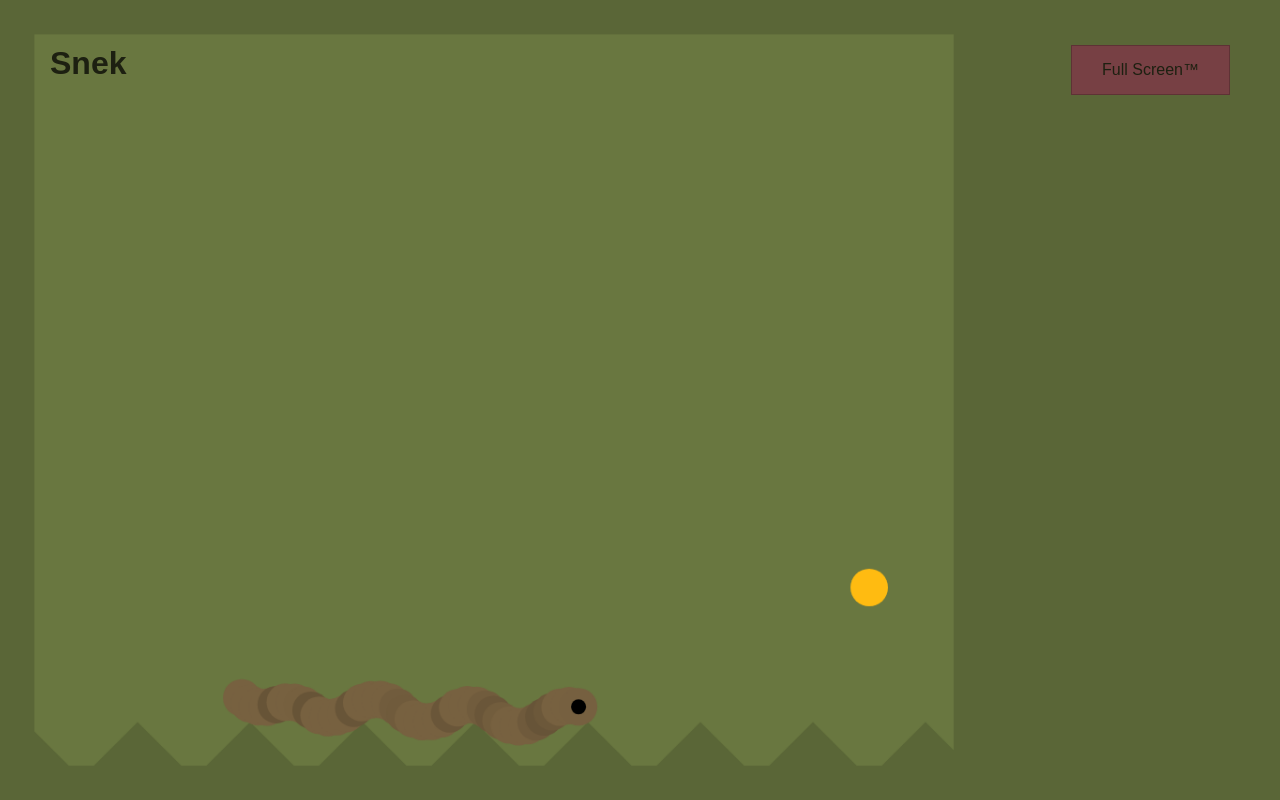
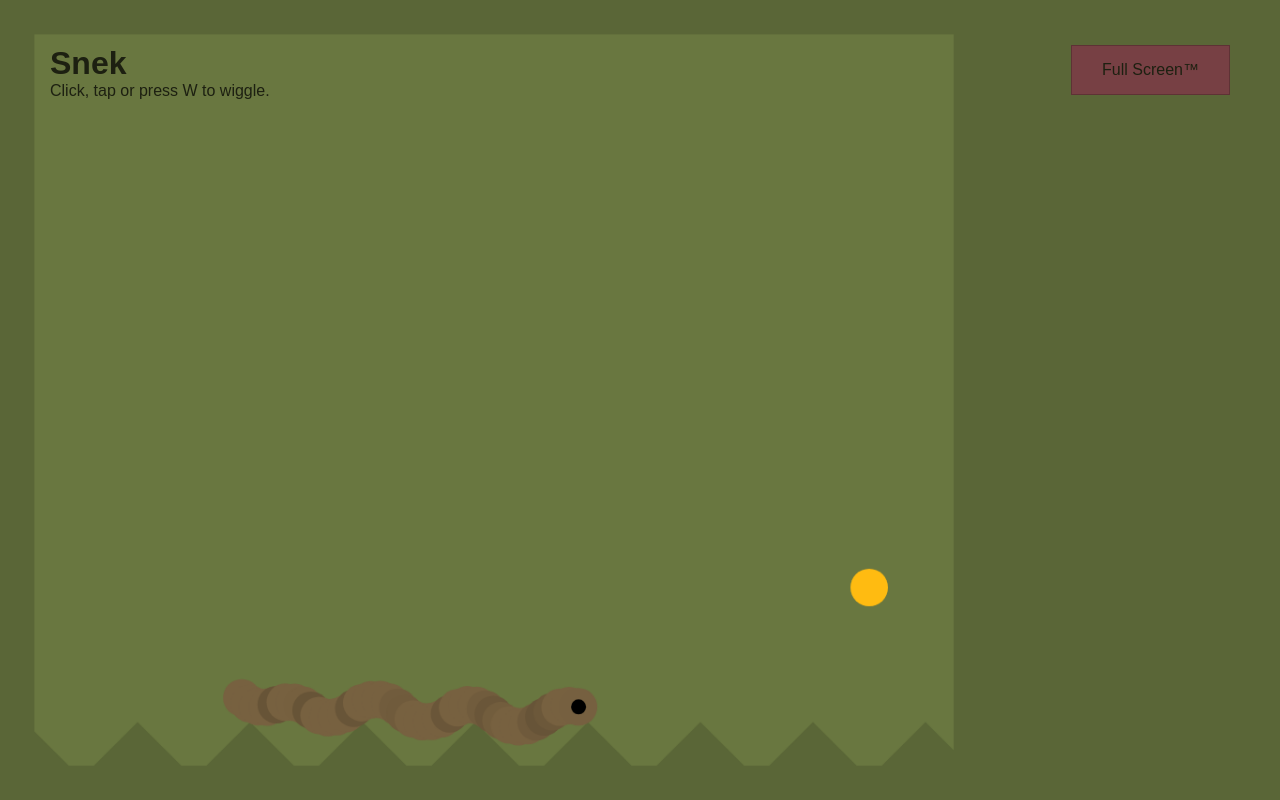
Before and after one commit to Bupeldox/Snek, a website built with webpack: page docs/index.html in a window 1280 px wide. Built offline with nearby package versions, Linux system fonts and the light colour scheme; a web font is replaced by a local one.

Commit message:
pls favicon

```diff
--- a/docs/index.html
+++ b/docs/index.html
@@ -10,12 +10,14 @@
     <link href="https://api.fontshare.com/css?f[]=bevellier@400&display=swap" rel="stylesheet">
     <link rel="stylesheet" href="./style.css">
     <link rel="icon shortcut" href="favicon.svg" type="image/svg+xml">
+    <link rel="icon" href="favicon.png" type="image/png">
 </head>
 
 <body>
     <div class="overlay">
         <div>
             <h1>Snek</h1>
+            Click, tap or press W to wiggle.
         </div>
         <div>
             <button id="fullscreen">
```
Also changed, not shown: docs/favicon.png (added), docs/favicon.svg.
